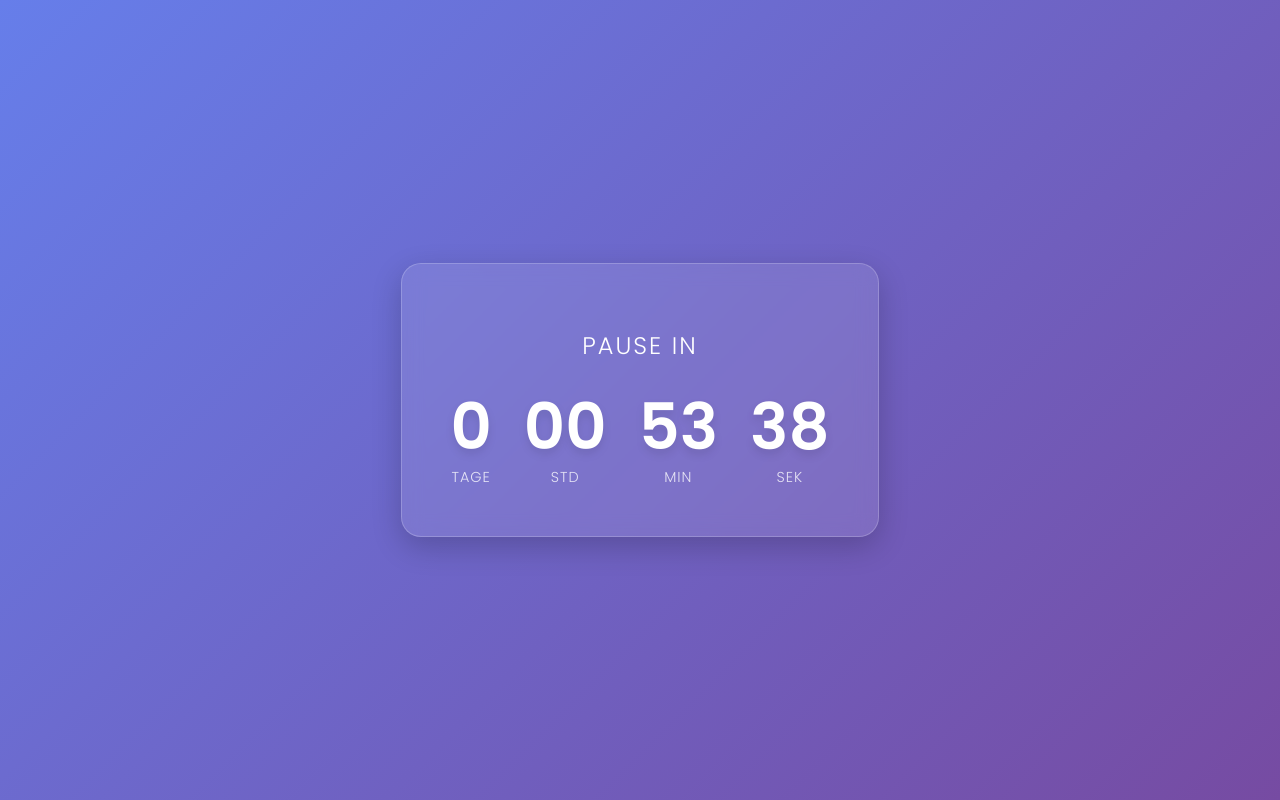
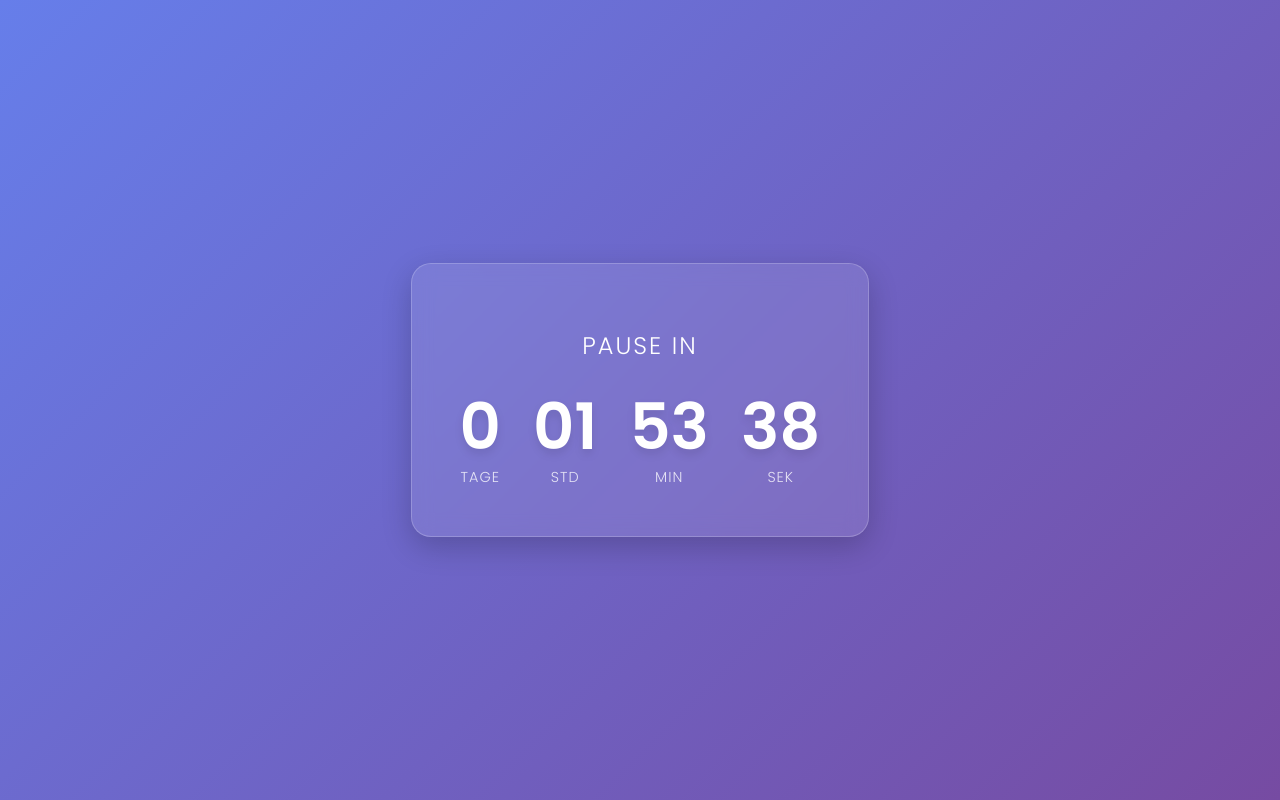
Before and after one commit to JulianKranz135/countdown, a plain HTML site: page index.html in a window 1280 px wide. Drawn offline with Linux system fonts and the light colour scheme.

Commit message:
Fix target date time in index.html

```diff
--- a/index.html
+++ b/index.html
@@ -114,7 +114,7 @@
 
     <script>
 
-        const targetDate = new Date("Febrauar 4, 2026 11:05:00").getTime();
+        const targetDate = new Date("Febrauar 4, 2026 12:05:00").getTime();
 
         const timer = setInterval(function() {
 
```
